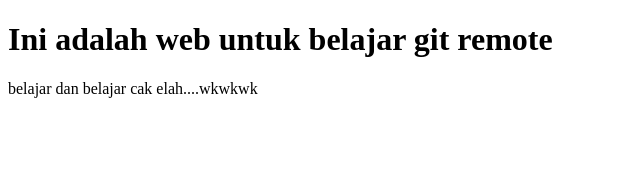
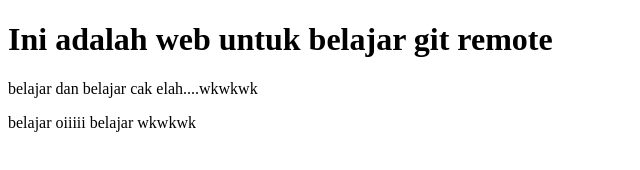
Before and after one commit to fransiskabetri/wpu-repo-test1, a plain HTML site: page index.html in a window 1280 px wide. Shown: the whole page, without its empty margins (0-640 px from the left). Drawn offline with Linux system fonts and the light colour scheme.

Commit message:
menambahkan paragraph pada file index.html

```diff
--- a/index.html
+++ b/index.html
@@ -6,5 +6,6 @@
     <body>
         <h1>Ini adalah web untuk belajar git remote </h1>
         <p>belajar dan belajar cak elah....wkwkwk</p>
+        <p>belajar oiiiii belajar wkwkwk</p>
     </body>
 </html>
```
